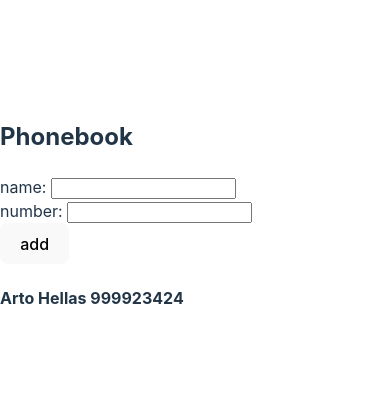
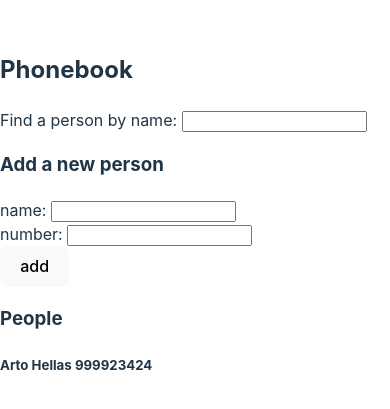
Before and after one commit to Casssb/fullstackopen, a React (Vite) app in the folder part2/phonebook/: page / in a window 390 px wide. Shown: the part 207-616 px from the top of the page. Built offline with nearby package versions, Linux system fonts and the light colour scheme.

Commit message:
add search filter and split into components (phonebook)

```diff
--- a/part2/phonebook/src/App.tsx
+++ b/part2/phonebook/src/App.tsx
@@ -1,58 +1,71 @@
-import { useState } from 'react'
+import { SyntheticEvent, useState } from 'react';
+import PersonForm from './components/PersonForm';
+import PersonDisplay from './components/PersonDisplay';
+import Filter from './components/Filter';
 
-interface Person {
-  name: string
-  number: number | null
+export interface Person {
+  name: string;
+  number: number | null;
 }
 
 const App = () => {
   const [persons, setPersons] = useState<Person[]>([
-    { name: 'Arto Hellas', number: 999923424 }
-  ])
-  const [newName, setNewName] = useState('')
-  const [newNumber, setNewNumber] = useState<number|null>(undefined)
-  const [error, setError] = useState('')
+    { name: 'Arto Hellas', number: 999923424 },
+  ]);
+  const [newName, setNewName] = useState('');
+  const [newNumber, setNewNumber] = useState<number | null>(null);
+  const [error, setError] = useState('');
+  const [filterText, setFilterText] = useState('');
+  const [filteredPersons, setFilteredPersons] = useState<Person[]>([]);
 
-  const addPerson = (e) => {
-    e.preventDefault()
-    setError('')
-    if(!newName.length) {
-      setError('Please enter a name')
-      return
+  const addPerson = (e: SyntheticEvent) => {
+    e.preventDefault();
+    setError('');
+    if (!newName.length) {
+      setError('Please enter a name');
+      return;
     }
-    if(persons.some(person => person.name === newName)) {
-      setError(`${newName} is already in the phonebook`)
-      alert(`${newName} is already in the phonebook`)
-      return
+    if (!newNumber) {
+      setError('Please enter a number');
+      return;
     }
-    setPersons([...persons, {name: newName, number: newNumber}])
-    setNewName('')
-  }
+    if (persons.some((person) => person.name === newName)) {
+      setError(`${newName} is already in the phonebook`);
+      alert(`${newName} is already in the phonebook`);
+      return;
+    }
+    setPersons([...persons, { name: newName, number: newNumber }]);
+    setNewName('');
+  };
+
+  const filterByName = (e: SyntheticEvent) => {
+    e.preventDefault();
+    const searchName = (e.target as HTMLInputElement).value;
+    setFilterText(searchName);
+    const filteredPeople = persons.filter((person) =>
+      person.name.toLowerCase().includes(searchName.toLowerCase())
+    );
+    setFilteredPersons(filteredPeople);
+  };
 
   return (
     <div>
       <h2>Phonebook</h2>
-      <form>
-        <div>
-          name: <input value={newName} onChange={(e) => setNewName(e.target.value)} required/>
-        </div>
-        <div>
-          number: <input type="number" value={newNumber} onChange={(e) => setNewNumber(Number(e.target.value))} required/>
-        </div>
-        <div>
-          <button type="submit" onClick={(e) => addPerson(e)}>add</button>
-        </div>
-      </form>
-      {persons.map(person => (
-        <div key={person.name}>
-          <h4>{person.name} {person.number}</h4>
-        </div>
-      ))}
-      {error && (
-        <p>{error}</p>
-      )}
+      <Filter filterText={filterText} filterByName={filterByName} />
+      <PersonForm
+        newName={newName}
+        newNumber={newNumber as number}
+        setNewName={setNewName}
+        setNewNumber={setNewNumber}
+        addPerson={addPerson}
+      />
+      <h3>People</h3>
+      {!filteredPersons.length
+        ? persons.map((person) => <PersonDisplay person={person} />)
+        : filteredPersons.map((person) => <PersonDisplay person={person} />)}
+      {error && <p>{error}</p>}
     </div>
-  )
-}
+  );
+};
 
-export default App
+export default App;
--- /dev/null
+++ b/part2/phonebook/src/components/Filter.tsx
@@ -0,0 +1,17 @@
+import { SyntheticEvent } from 'react';
+
+interface Props {
+  filterText: string;
+  filterByName(e: SyntheticEvent): void;
+}
+
+const Filter = ({ filterText, filterByName }: Props) => {
+  return (
+    <div>
+      Find a person by name:{' '}
+      <input value={filterText} onChange={(e) => filterByName(e)} />
+    </div>
+  );
+};
+
+export default Filter;
--- /dev/null
+++ b/part2/phonebook/src/components/PersonDisplay.tsx
@@ -0,0 +1,17 @@
+import { Person } from '../App';
+
+interface Props {
+  person: Person;
+}
+
+const PersonDisplay = ({ person }: Props) => {
+  return (
+    <div key={person.name}>
+      <h5>
+        {person.name} {person.number}
+      </h5>
+    </div>
+  );
+};
+
+export default PersonDisplay;
--- /dev/null
+++ b/part2/phonebook/src/components/PersonForm.tsx
@@ -0,0 +1,47 @@
+import { SyntheticEvent } from 'react';
+
+interface Props {
+  newName: string;
+  newNumber: number;
+  setNewName(e: string): void;
+  setNewNumber(e: number): void;
+  addPerson(e: SyntheticEvent): void;
+}
+
+const PersonForm = ({
+  newName,
+  newNumber,
+  setNewName,
+  setNewNumber,
+  addPerson,
+}: Props) => {
+  return (
+    <form>
+      <h3>Add a new person</h3>
+      <div>
+        name:{' '}
+        <input
+          value={newName}
+          onChange={(e) => setNewName(e.target.value)}
+          required
+        />
+      </div>
+      <div>
+        number:{' '}
+        <input
+          type="number"
+          value={newNumber}
+          onChange={(e) => setNewNumber(Number(e.target.value))}
+          required
+        />
+      </div>
+      <div>
+        <button type="submit" onClick={(e) => addPerson(e)}>
+          add
+        </button>
+      </div>
+    </form>
+  );
+};
+
+export default PersonForm;
```
